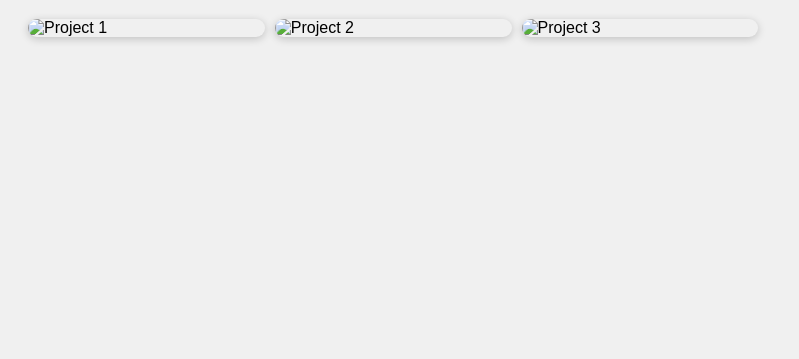
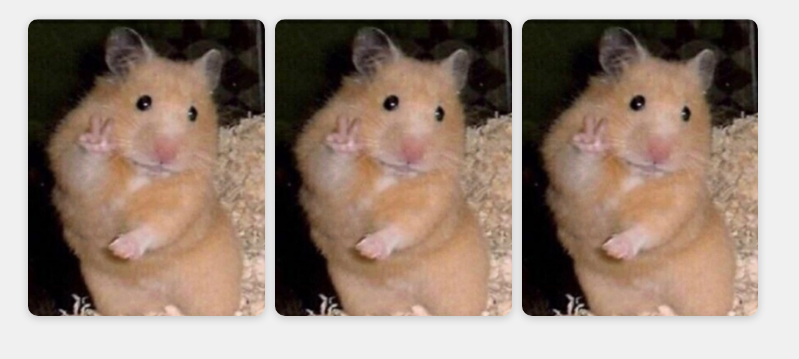
Before and after one commit to Passakorn001/passakorn001.github.io, a plain HTML site: page index.html in a window 1280 px wide. Shown: the part 89-448 px from the top of the page, without its empty margins (0-799 px from the left). Drawn offline with Linux system fonts and the light colour scheme.

Commit message:
index.html

```diff
--- a/index.html
+++ b/index.html
@@ -13,9 +13,9 @@
 <body>
   <h1>Portfolio ของริว</h1>
   <div class="gallery">
-    <img src="โย่ว.jpg" alt="Project 1">
-    <img src="โย่ว.jpg" alt="Project 2">
-    <img src="โย่ว.jpg" alt="Project 3">
+    <img src="yo.jpg" alt="Project 1">
+    <img src="yo.jpg" alt="Project 2">
+    <img src="yo.jpg" alt="Project 3">
   </div>
 </body>
 </html>
```
